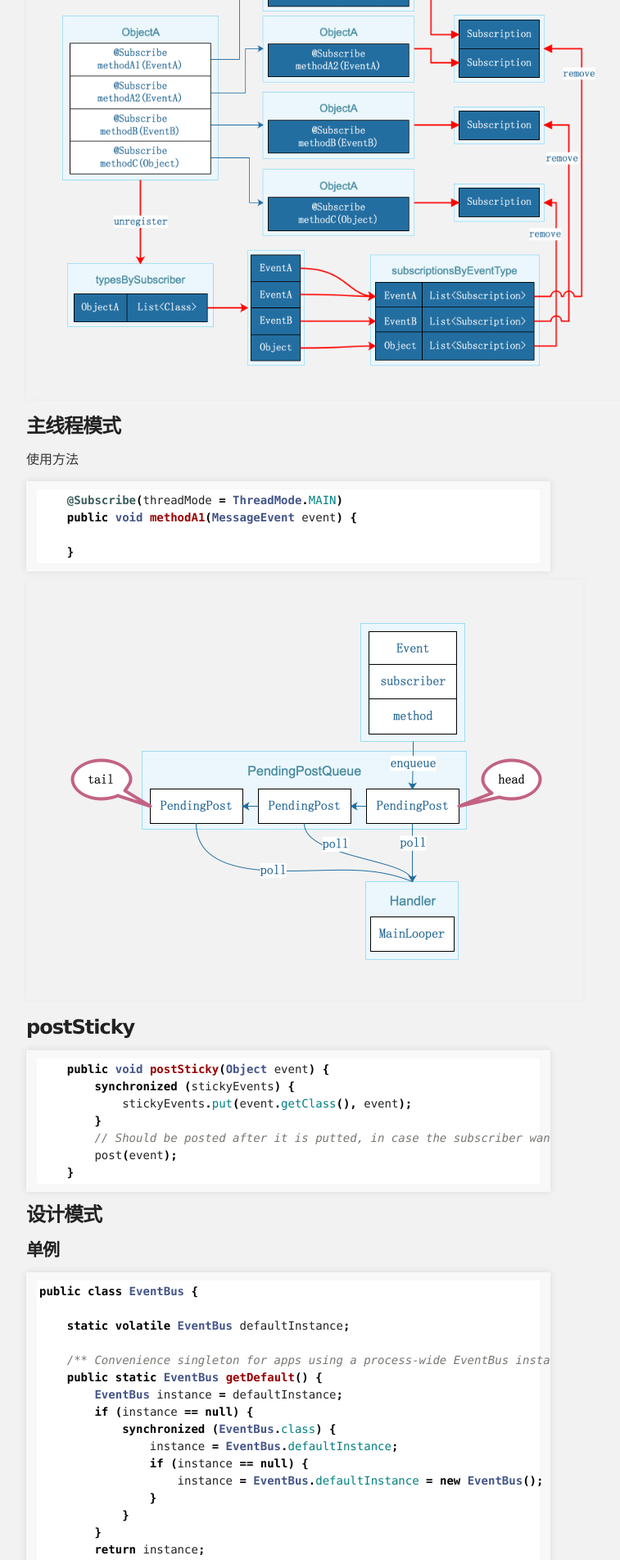
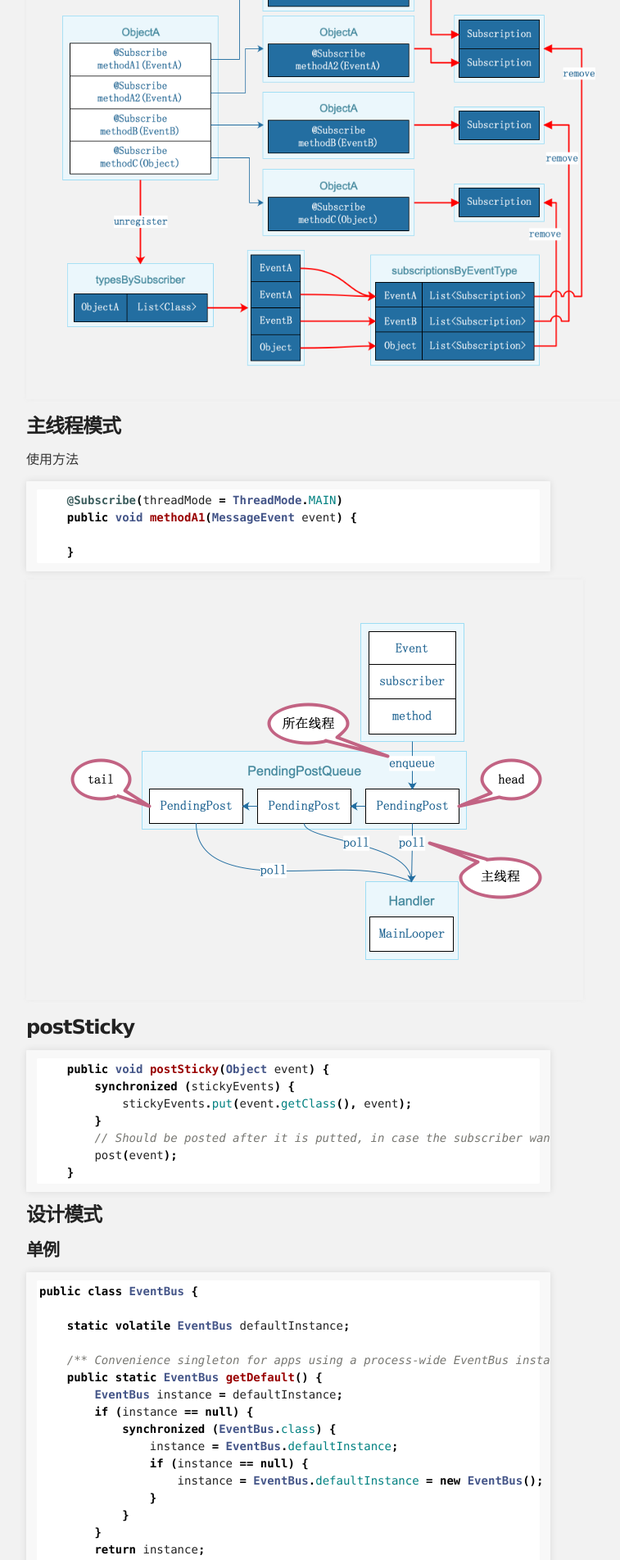
Before and after one commit to mwping/mwping.github.io, a Jekyll site: the page built from opensource/EventBus.md, in a window 1280 px wide. Shown: the part 2135-4038 px from the top of the page at 82% size, without its empty margins (288-1045 px from the left). Built offline with Jekyll 4.4.1, drawn with Linux system fonts in a browser that asks for light colours; our own code applies the rules of GitHub Pages for plain Markdown files.

Commit message:
add 说明

````diff
--- a/opensource/EventBus.md
+++ b/opensource/EventBus.md
@@ -36,7 +36,7 @@
 
     }
 ```
-<img src="../assets/images/edraw/EventBus-post-main.png" width="680">
+<img src="../assets/images/edraw/EventBus-post-main.png?v=1" width="680">
 
 <h3 id="5">postSticky</h3>
 
````
Also changed, not shown: assets/images/edraw/EventBus-post-main.png.
